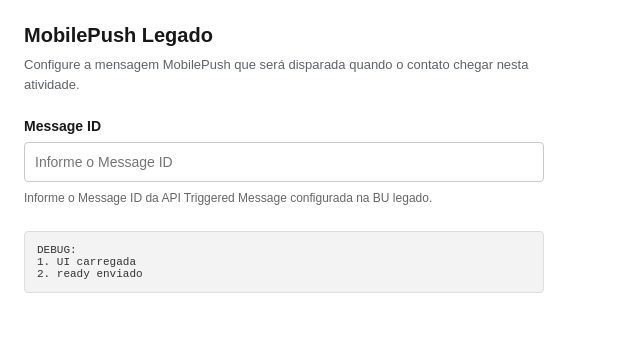
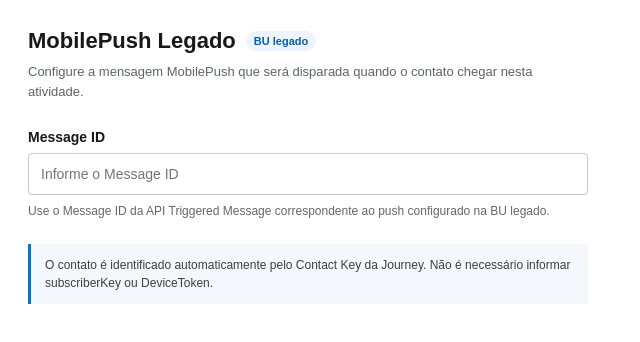
Before and after one commit to Augusto221291/sfmc-mobilepush-custom-activity, a plain HTML site: page index.html in a window 1280 px wide. Shown: the whole page, without its empty margins (0-640 px from the left). Drawn offline with nearby package versions, Linux system fonts and the light colour scheme.

Commit message:
Update index.html

```diff
--- a/index.html
+++ b/index.html
@@ -13,26 +13,52 @@
     <style>
         body {
             margin: 0;
-            padding: 24px;
+            padding: 28px;
             font-family: Arial, sans-serif;
             background: #ffffff;
             color: #181818;
         }
 
         .container {
-            max-width: 520px;
+            max-width: 560px;
+        }
+
+        .header {
+            margin-bottom: 28px;
+        }
+
+        .title-row {
+            display: flex;
+            align-items: center;
+            gap: 10px;
+            margin-bottom: 8px;
         }
 
         h2 {
-            margin: 0 0 8px;
-            font-size: 20px;
+            margin: 0;
+            font-size: 22px;
+            font-weight: 700;
+        }
+
+        .badge {
+            display: inline-block;
+            padding: 4px 8px;
+            border-radius: 12px;
+            background: #eef4ff;
+            color: #0b5cab;
+            font-size: 11px;
+            font-weight: 600;
         }
 
         .description {
-            margin: 0 0 24px;
+            margin: 0;
             color: #5f6368;
             font-size: 13px;
             line-height: 1.5;
+        }
+
+        .field {
+            margin-bottom: 20px;
         }
 
         label {
@@ -44,9 +70,9 @@
 
         input {
             width: 100%;
-            height: 40px;
+            height: 42px;
             box-sizing: border-box;
-            padding: 8px 10px;
+            padding: 8px 12px;
             border: 1px solid #c9c9c9;
             border-radius: 4px;
             background: #ffffff;
@@ -66,23 +92,21 @@
             line-height: 1.4;
         }
 
+        .info-box {
+            margin-top: 24px;
+            padding: 12px 14px;
+            border-left: 3px solid #0176d3;
+            background: #f4f8fc;
+            font-size: 12px;
+            line-height: 1.5;
+            color: #3e3e3c;
+        }
+
         .error {
             display: none;
             margin-top: 8px;
             color: #ba0517;
             font-size: 12px;
-        }
-
-        .debug {
-            margin-top: 24px;
-            padding: 12px;
-            background: #f3f3f3;
-            border: 1px solid #dddddd;
-            border-radius: 4px;
-            font-family: monospace;
-            font-size: 11px;
-            white-space: pre-wrap;
-            color: #333333;
         }
     </style>
 </head>
@@ -91,11 +115,20 @@
 
 <div class="container">
 
+    <div class="header">
+
+        <div class="title-row">
             <h2>MobilePush Legado</h2>
+            <span class="badge">BU legado</span>
+        </div>
 
         <p class="description">
             Configure a mensagem MobilePush que será disparada quando o contato chegar nesta atividade.
         </p>
+
+    </div>
+
+    <div class="field">
 
         <label for="messageId">
             Message ID
@@ -109,14 +142,18 @@
         >
 
         <div class="help">
-        Informe o Message ID da API Triggered Message configurada na BU legado.
+            Use o Message ID da API Triggered Message correspondente ao push configurado na BU legado.
         </div>
 
         <div id="messageIdError" class="error">
             Informe um Message ID antes de continuar.
         </div>
 
-    <div id="debug" class="debug">DEBUG:</div>
+    </div>
+
+    <div class="info-box">
+        O contato é identificado automaticamente pelo Contact Key da Journey. Não é necessário informar subscriberKey ou DeviceToken.
+    </div>
 
 </div>
 
```
Lines whose indentation alone changed are shown as unchanged.
